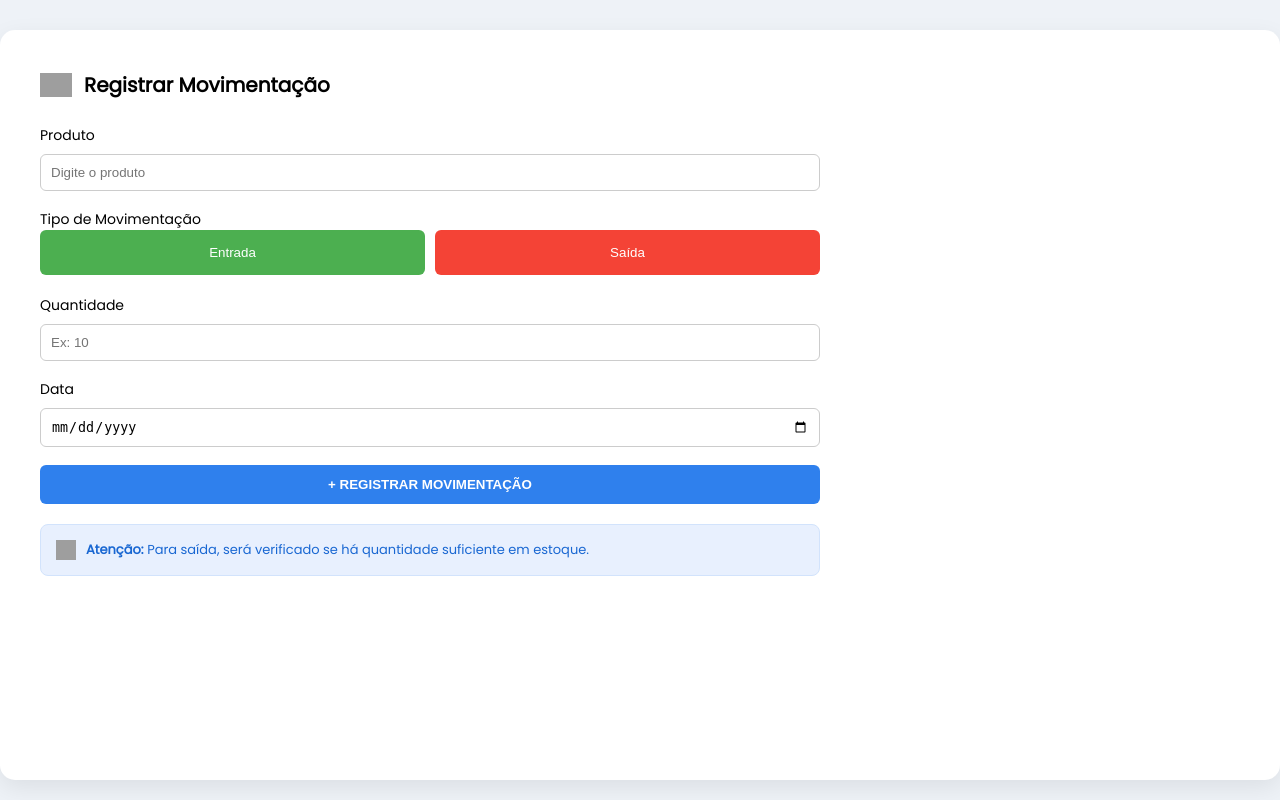
After one commit to ATLAS-Plataforma/atlas-app, a Flask app: page /movimentacao-page in a window 1280 px wide. The commit adds this page. Run offline with Flask 3, Linux system fonts and the light colour scheme; grey boxes are pictures that could not be loaded.

Commit message:
Atualização

```diff
--- a/backend/app.py
+++ b/backend/app.py
@@ -1,12 +1,13 @@
 from flask import Flask, jsonify, request, render_template
 from db import conectar
-from routes.login import login_bp
+from login import login_bp
 
 app = Flask(
     __name__,
     template_folder='../frontend/frontend/templates',
     static_folder='../frontend/frontend/static'
 )
+
 @app.route('/produtos-page')
 def produtos_page():
     return render_template("produtos.html")
@@ -17,6 +18,9 @@ app.register_blueprint(login_bp)
 def login_page():
     return render_template('login.html')
 
+@app.route('/movimentacao-page')
+def movimentacao_page():
+    return render_template('movimentacao.html')
 
 @app.route('/')
 def home():
--- /dev/null
+++ b/frontend/frontend/static/movimentacao.css
@@ -0,0 +1,120 @@
+* {
+  margin: 0;
+  padding: 0;
+  box-sizing: border-box;
+}
+
+body {
+  font-family: 'Poppins', sans-serif;
+  background: #eef2f7;
+}
+
+.fundo {
+  display: flex;
+  justify-content: center;
+  align-items: flex-start;
+  height: 100vh;
+  padding-top: 30px;
+}
+
+.card-grande {
+  background: #fff;
+  width: 1500px;
+  min-height: 750px;
+  border-radius: 15px;
+  box-shadow: 0px 8px 25px rgba(0,0,0,0.08);
+  padding: 40px;
+
+  display: flex;
+}
+
+.container {
+  width: 500px;
+}
+
+.titulo {
+  display: flex;
+  align-items: center;
+  gap: 12px;
+  margin-bottom: 25px;
+}
+
+.titulo img {
+  width: 32px;
+}
+
+.titulo h2 {
+  font-size: 20px;
+}
+
+label {
+  font-size: 14px;
+  font-weight: 500;
+}
+
+input {
+  width: 100%;
+  padding: 10px;
+  margin: 8px 0 18px;
+  border: 1px solid #ccc;
+  border-radius: 6px;
+}
+
+.tipo {
+  display: flex;
+  gap: 10px;
+  margin-bottom: 20px;
+}
+
+.tipo button {
+  flex: 1;
+  padding: 15px;
+  border: none;
+  border-radius: 6px;
+  cursor: pointer;
+  font-weight: 500;
+}
+
+#entrada {
+  background: #4CAF50;
+  color: white;
+}
+
+#saida {
+  background: #f44336;
+  color: white;
+}
+
+.registrar {
+  width: 100%;
+  padding: 12px;
+  background: #2f80ed;
+  color: white;
+  border: none;
+  border-radius: 6px;
+  font-weight: bold;
+  cursor: pointer;
+}
+
+.container {
+    width: 780px;
+    display: flex;
+    flex-direction: column;
+}
+
+.alerta-azul {
+    display: flex;
+    align-items: center;
+    background-color: #e8f0fe;
+    border-radius: 8px;
+    padding: 15px;
+    margin-top: 20px;
+    color: #1967d2;
+    font-size: 13px;
+    border: 1px solid #d2e3fc;
+}
+
+.alerta-azul img {
+    width: 20px;
+    height: 20px;
+}
--- /dev/null
+++ b/frontend/frontend/static/movimentacao.js
@@ -0,0 +1,44 @@
+let tipoSelecionado = "";
+
+// Selecionar tipo (entrada/saida)
+function selecionarTipo(tipo) {
+    tipoSelecionado = tipo;
+
+    // efeito visual (opcional)
+    document.getElementById("entrada").style.opacity = tipo === "entrada" ? "1" : "0.5";
+    document.getElementById("saida").style.opacity = tipo === "saida" ? "1" : "0.5";
+}
+
+// Registrar movimentação
+function registrar() {
+    const produto = document.getElementById("produto").value;
+    const quantidade = document.getElementById("quantidade").value;
+
+    fetch("http://localhost:5000/movimentacao", {
+        method: "POST",
+        headers: {
+            "Content-Type": "application/json"
+        },
+        body: JSON.stringify({
+            produto_nome: produto,
+            tipo: tipoSelecionado,
+            quantidade: parseInt(quantidade)
+        })
+    })
+    .then(res => res.json())
+    .then(data => {
+        const msg = document.getElementById("mensagem");
+
+        if (data.sucesso) {
+            msg.innerText = "✅ " + data.mensagem;
+            msg.style.color = "green";
+        } else {
+            msg.innerText = "❌ " + (data.erro || "Erro ao registrar");
+            msg.style.color = "red";
+        }
+    })
+    .catch(err => {
+        console.error(err);
+        document.getElementById("mensagem").innerText = "Erro ao conectar com o servidor";
+    });
+}
--- /dev/null
+++ b/frontend/frontend/templates/movimentacao.html
@@ -0,0 +1,52 @@
+<!DOCTYPE html>
+<html lang="pt-br">
+<head>
+    <meta charset="UTF-8">
+    <title>Movimentação de Estoque</title>
+    <link href="https://fonts.googleapis.com/css2?family=Poppins&display=swap" rel="stylesheet">
+    <link rel="stylesheet" href="{{ url_for('static', filename='movimentacao.css') }}">
+</head>
+<body>
+
+<div class="fundo">
+  <div class="card-grande">
+
+    <div class="container">
+
+      <div class="titulo">
+        <img src="icone-de-deposito.webp" alt="icone">
+        <h2>Registrar Movimentação</h2>
+      </div>
+
+      <label>Produto</label>
+      <input type="text" id="produto" placeholder="Digite o produto">
+
+      <label>Tipo de Movimentação</label>
+      <div class="tipo">
+        <button onclick="selecionarTipo('entrada')" id="entrada">Entrada</button>
+        <button onclick="selecionarTipo('saida')" id="saida">Saída</button>
+      </div>
+
+      <label>Quantidade</label>
+      <input type="number" id="quantidade" placeholder="Ex: 10">
+
+      <label>Data</label>
+      <input type="date">
+
+      <button class="registrar" onclick="registrar()">+ REGISTRAR MOVIMENTAÇÃO</button>
+
+<div class="alerta-azul">
+    <img src="https://cdn-icons-png.flaticon.com/512/471/471663.png" width="18" style="margin-bottom: 0; margin-right: 10px;">
+    <span><strong>Atenção:</strong> Para saída, será verificado se há quantidade suficiente em estoque.</span>
+</div>
+
+<p id="mensagem"></p>
+
+    </div>
+
+  </div>
+</div>
+
+<script src="{{ url_for('static', filename='movimentacao.js') }}"></script>
+</body>
+</html>
--- a/frontend/frontend/templates/produtos.html
+++ b/frontend/frontend/templates/produtos.html
@@ -34,7 +34,7 @@ referrerpolicy="no-referrer" />
                 </a>
             </li>
             <li>
-                <a href="#">
+                <a href="/movimentacao-page">
                     <i class="fa-solid fa-cart-arrow-down"></i>
                     Estoque
                 </a>
@@ -50,7 +50,7 @@ referrerpolicy="no-referrer" />
         <h2 class="text-h2"> Somos uma solução prática e eficiente para gerenciar produtos de forma simples e organizada. Nosso objetivo é ajudar empresas a manter o controle total do estoque, com registro de entradas e saídas, alertas de baixo estoque e informações claras em tempo real, facilitando a tomada de decisões e evitando perdas.</h2>
    </div>
    <div id="banner">
-     <img src="static/estoque.webp" alt="">
+     <img src="{{ url_for('static', filename='estoque.webp') }}">
    </div>
 
 </main>
```
Also changed, not shown: backend/login.py (renamed from backend/routes/login.py).
